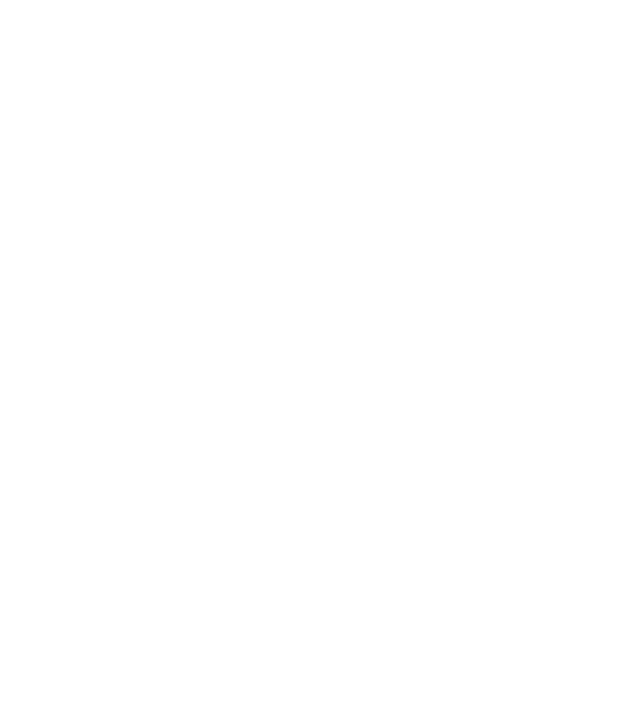
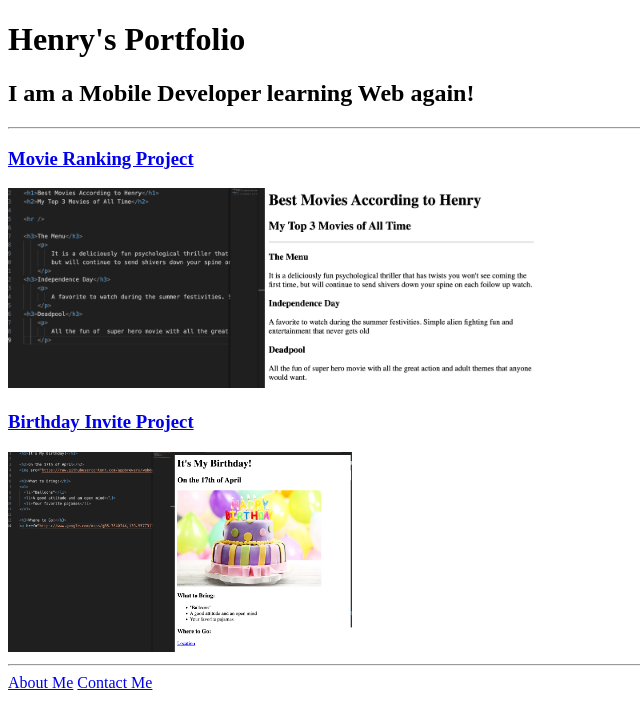
Before and after one commit to KitsuneNoctus/PracticeProtfoloio, a plain HTML site: page index.html in a window 1280 px wide. Shown: the whole page, without its empty margins (0-640 px from the left). Drawn offline with Linux system fonts and the light colour scheme.

Commit message:
Lesson video complete

```diff
--- a/index.html
+++ b/index.html
@@ -1,15 +1,23 @@
 <!-- TODO 1: Create the HTML Boilerplate -->
+<!DOCTYPE html>
+<html lang="en">
+<head>
+  <meta charset="UTF-8">
+  <meta name="viewport" content="width=device-width, initial-scale=1.0">
+  <title>Practice Portfolio</title>
+</head>
+<body>
+  <h1>Henry's Portfolio</h1>
+  <h2>I am a Mobile Developer learning Web again!</h2>
+  <hr />
+  <a href="./public/movie-ranking.html"><h3>Movie Ranking Project</h3></a>
+  <img src="./assets/images/movies.png" height="200" alt="Movie ranking project image" />
+  <a href="./public/birthday-invite.html"><h3>Birthday Invite Project</h3></a>
+  <img src="./assets/images/birthday.png" height="200" alt="Birthday invite project image" />
 
-<!-- TODO 2: Add Your previous projects' HTML into the public folder -->
+  <hr />
+  <a href="./public/about.html">About Me</a>
+  <a href="./public/contact.html">Contact Me</a>
 
-<!-- TODO 3: Take screenshots of your project previews and add the images to the images folder -->
-
-<!-- TODO 4: Add titles/subtitles etc. -->
-
-<!-- TODO 5: Add a link to the project pages -->
-
-<!-- TODO 6: Add images to show the project previews
-HINT for TODO 6: You can use the height attribute set to 200 to make the image smaller:
-https://developer.mozilla.org/en-US/docs/Web/HTML/Element/img#attr-height -->
-
-<!-- TODO 7: Add the Contact Me and About Me page links -->
+</body>
+</html>
```
